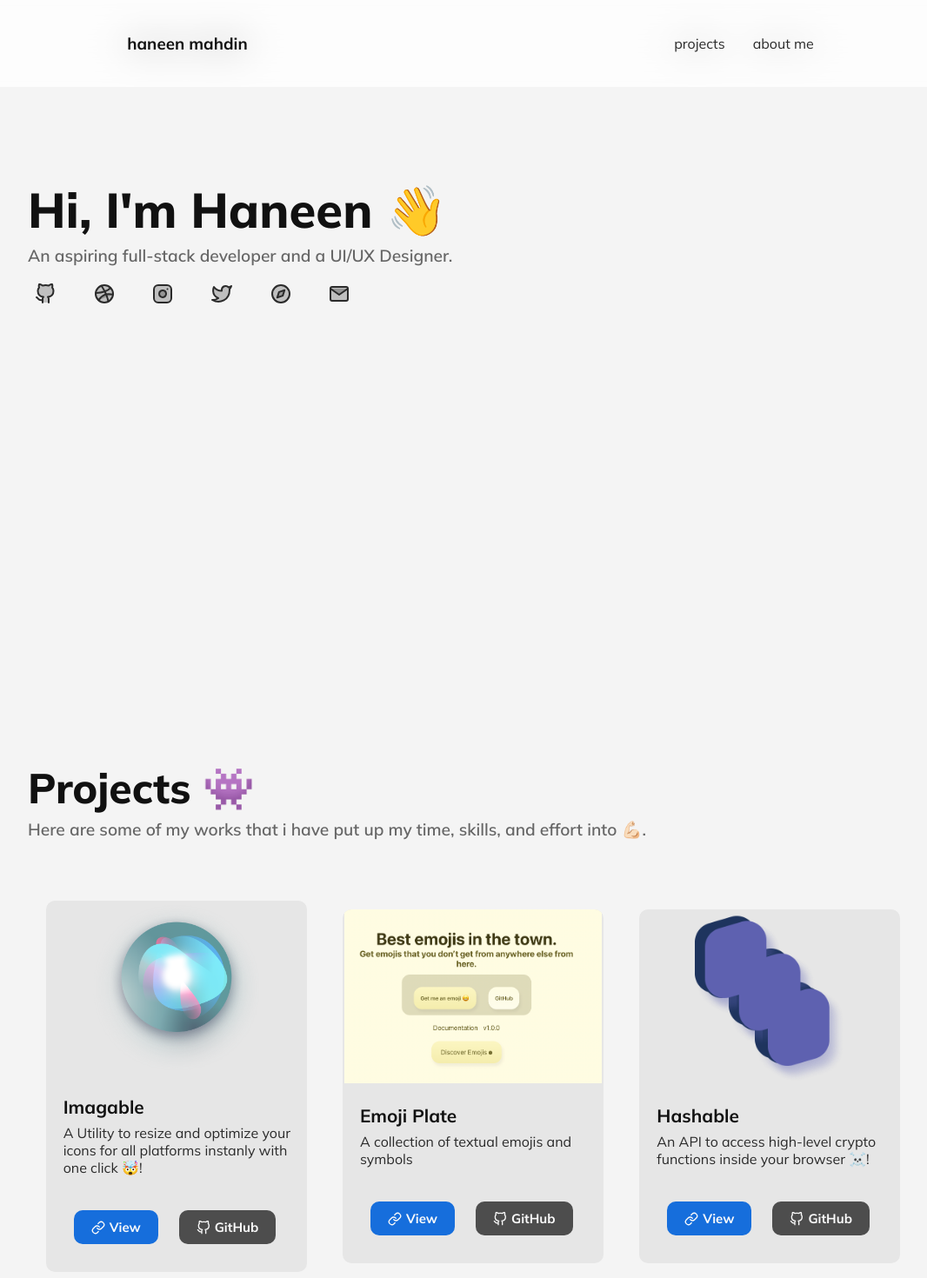
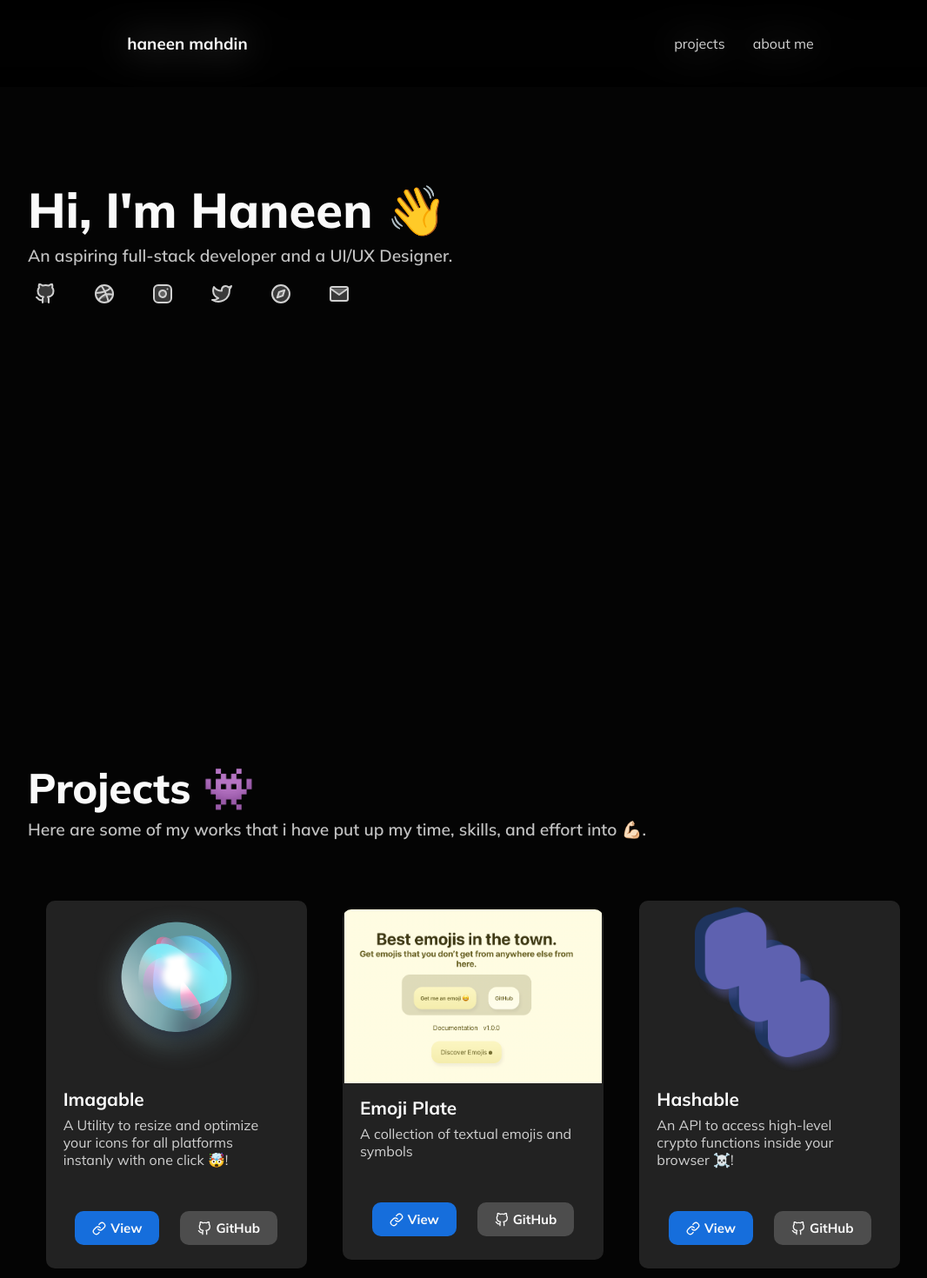
Before and after one commit to haneenmahd/haneenmahd.github.io, a React (Vite) app: page / in a window 1280 px wide. Shown: the top 1470 px of the page at 87% size, without its empty margins (96-1162 px from the left). Built offline with nearby package versions, Linux system fonts and the light colour scheme.

Commit message:
add support for `dark` and `light` themes

```diff
--- a/src/App.jsx
+++ b/src/App.jsx
@@ -1,9 +1,11 @@
+import { useState } from "react";
 import NavBar from "./components/NavBar";
 import Main from "./components/Main";
 import Projects from "./pages/Projects";
 import About from "./pages/About";
 import styled from "styled-components";
 import theme from "./theme/theme";
+import { useOutletContext } from "react-router-dom";
 
 const AppStyle = styled.div`
   min-height: 100vh;
@@ -19,13 +21,15 @@ const AppStyle = styled.div`
   }
 `;
 
-function App() {
+function App(props) {
+  const [theme] = useOutletContext();
+
   return (
-    <AppStyle theme="light">
-      <NavBar />
-      <Main />
-      <Projects showMoreLinks />
-      <About />
+    <AppStyle theme={theme}>
+      <NavBar theme={theme} />
+      <Main theme={theme} />
+      <Projects theme={theme} showMoreLinks />
+      <About theme={theme} />
     </AppStyle>
   );
 }
--- a/src/components/Main.jsx
+++ b/src/components/Main.jsx
@@ -30,16 +30,22 @@ const Intro = styled.div`
 `;
 
 export default class Main extends Component {
+  constructor(props) {
+    super(props);
+    this.props = props;
+  }
+
   render() {
+    const { props } = this;
     return (
-        <MainStyle>
-            <Intro>
-                <h2>Hi, I'm Haneen 👋</h2>
-                <h4>An aspiring full-stack developer and a UI/UX Designer.</h4>
+      <MainStyle theme={props.theme}>
+        <Intro theme={props.theme}>
+          <h2>Hi, I'm Haneen 👋</h2>
+          <h4>An aspiring full-stack developer and a UI/UX Designer.</h4>
 
-                <Links />
-            </Intro>
-        </MainStyle>
+          <Links theme={props.theme} />
+        </Intro>
+      </MainStyle>
     );
   }
 }
--- a/src/components/NavBar.jsx
+++ b/src/components/NavBar.jsx
@@ -32,8 +32,8 @@ export default class NavBar extends Component {
         <Logo theme={props.theme} />
 
         <div style={{ width: "auto", maxWidth: "100%" }}>
-          <NavLink to='/projects' text='projects' />
-          <NavLink to='/about' text='about me' />
+          <NavLink theme={props.theme} to="/projects" text="projects" />
+          <NavLink theme={props.theme} to="/about" text="about me" />
         </div>
       </Container>
     );
--- a/src/components/NavLink.jsx
+++ b/src/components/NavLink.jsx
@@ -37,12 +37,17 @@ const NavLinkStyle = styled(Link)`
  * @param {{
  *   to: string;
  *   text: string;
+ *   theme: "dark" | "light";
  * }} props
  * @returns
  */
 export default function NavLink(props) {
   return (
-    <NavLinkStyle to={props.to} aria-label={`Link to ${props.href} page`}>
+    <NavLinkStyle
+      theme={props.theme}
+      to={props.to}
+      aria-label={`Link to ${props.href} page`}
+    >
       {props.text}
     </NavLinkStyle>
   );
--- a/src/components/ProjectCard.jsx
+++ b/src/components/ProjectCard.jsx
@@ -1,9 +1,13 @@
 import React from 'react';
 import { GitHub, Link } from 'react-feather';
-import styled, { css } from 'styled-components';
+import styled from 'styled-components';
 import theme from '../theme/theme';
 
 const Card = styled.div`
+  display: flex;
+  flex-direction: column;
+  align-items: center;
+  justify-content: center;
   min-height: 300px;
   width: 300px;
   background: ${(props) =>
@@ -27,8 +31,8 @@ const Card = styled.div`
   }
 
   div {
-    margin: 20px 0;
-    padding: 0 0 0 20px;
+    margin: 10px 0;
+    padding: 5px 20px;
   }
 
   button {
@@ -105,17 +109,20 @@ const ProjectLinkButton = styled.a`
  *   description: string;
  *   projectLink: string;
  *   githubUrl: string;
+ *   theme: "dark" | "light";
  * }} props
  * @returns
  */
 export default function ProjectCard(props) {
   return (
-    <Card>
+    <Card theme={props.theme}>
       <img src={props.imgSource} alt="Preview Image" />
 
       <div>
-        <ProjectTitle>{props.title}</ProjectTitle>
-        <ProjectDescription>{props.description}</ProjectDescription>
+        <ProjectTitle theme={props.theme}>{props.title}</ProjectTitle>
+        <ProjectDescription theme={props.theme}>
+          {props.description}
+        </ProjectDescription>
       </div>
 
       <Actions>
--- a/src/main.jsx
+++ b/src/main.jsx
@@ -1,4 +1,4 @@
-import React, { useEffect } from 'react'
+import React, { useEffect, useState } from 'react'
 import ReactDOM from 'react-dom'
 import './index.css'
 import App from './App'
@@ -7,10 +7,12 @@ import NavBar from './components/NavBar'
 import About from './pages/About'
 import { BrowserRouter, Routes, Route, Outlet, useLocation } from 'react-router-dom'
 import smoothscroll from 'smoothscroll-polyfill'
+import _theme from './theme/theme'
 
 smoothscroll.polyfill();
 
 function RenderingApp() {
+  const [theme] = useState("dark");
   const location = useLocation();
 
   useEffect(() => {
@@ -19,12 +21,13 @@ function RenderingApp() {
 
   return (
     <div style={{
-      paddingTop: location.pathname !== "/" ? 85 : 0
+      paddingTop: location.pathname !== "/" ? 85 : 0,
+      backgroundColor: theme === "dark" ? _theme.dark.mainBg : _theme.light.mainBg
     }}>
-      <NavBar />
+      <NavBar theme={theme} />
 
       {/* React Router renderings */}
-      <Outlet />
+      <Outlet context={[theme]} />
     </div>
   );
 }
--- a/src/pages/About.jsx
+++ b/src/pages/About.jsx
@@ -1,3 +1,4 @@
+import { useOutletContext } from "react-router-dom";
 import styled, { keyframes } from "styled-components";
 import ProfileImage from "../assets/img/pfp.png";
 import Links from "../components/Links";
@@ -11,7 +12,10 @@ const Container = styled.div`
   min-height: 100vh;
   max-width: 100vw;
   padding: 50px 7%;
-  color: ${props => props.theme === "dark" ? theme.dark.textColor : theme.light.textColor};
+  background: ${(props) =>
+    props.theme === "dark" ? theme.dark.mainBg : theme.light.mainBg};
+  color: ${(props) =>
+    props.theme === "dark" ? theme.dark.textColor : theme.light.textColor};
 
   @media screen and (max-width: 800px) {
     flex-direction: column;
@@ -112,6 +116,7 @@ const InfoGroup = styled.aside`
 const Info = styled.div`
   text-align: left;
   max-width: 100%;
+  color: ${props => props.theme === "dark" ? theme.dark.textColor : theme.light.textColor};
 
   p {
     color: ${(props) =>
@@ -149,16 +154,18 @@ const Info = styled.div`
   }
 `;
 
-export default function About() {
+export default function About(props) {
+  const [theme] = useOutletContext();
+
   return (
-    <Container>
-      <Intro>
+    <Container theme={theme}>
+      <Intro theme={theme}>
         <h2>About Me</h2>
         <img src={ProfileImage} alt="My Pic" />
       </Intro>
 
       <InfoGroup>
-        <Info>
+        <Info theme={theme}>
           <h3>Intro</h3>
           <p>
             Hello, I am Haneen Mahdin, an 14 year-old aspiring Full-stack
@@ -166,7 +173,7 @@ export default function About() {
           </p>
         </Info>
 
-        <Info>
+        <Info theme={theme}>
           <h3>Journey</h3>
           <p>
             I was 12 years-old when i first got to code a cool website in HTML
@@ -183,7 +190,7 @@ export default function About() {
           </p>
         </Info>
 
-        <Info>
+        <Info theme={theme}>
           <h3>Technologies I use 🚀</h3>
           <ul>
             <li>HTML, CSS, Javascript</li>
@@ -196,7 +203,7 @@ export default function About() {
           </ul>
         </Info>
 
-        <Info>
+        <Info theme={theme}>
           <h3>Keep in touch 🥀</h3>
           <p>
             I love to get to know more people in this Tech Community and am
--- a/src/pages/Projects.jsx
+++ b/src/pages/Projects.jsx
@@ -8,14 +8,17 @@ import ProjectTypeInstall from '../assets/img/npm-logo.png';
 import ProjectAppleColors from "../assets/img/apple-colors.jpeg";
 import ProjectBlobby from '../assets/img/python-icon.png';
 import CommonLink from '../components/CommonLink';
-import { Link } from 'react-router-dom';
+import { Link, useOutletContext } from 'react-router-dom';
 import theme from '../theme/theme';
 
 const Container = styled.article`
   min-height: 100vh;
   max-width: 100vw;
   padding: 50px 10%;
-    color: ${props => props.theme === "dark" ? theme.dark.textColor : theme.light.textColor};
+  background: ${(props) =>
+    props.theme === "dark" ? theme.dark.mainBg : theme.light.mainBg};
+  color: ${(props) =>
+    props.theme === "dark" ? theme.dark.textColor : theme.light.textColor};
 `;
 
 const Intro = styled.div`
@@ -28,11 +31,14 @@ const Intro = styled.div`
   h2 {
     font-size: 300%;
     font-weight: 800;
+    color: ${(props) =>
+      props.theme === "dark" ? theme.dark.textColor : theme.light.textColor};
   }
 
   h4 {
     font-size: 120%;
-        color: ${props => props.theme === "dark" ? theme.dark.lightText : theme.light.lightText};
+    color: ${(props) =>
+      props.theme === "dark" ? theme.dark.lightText : theme.light.lightText};
     font-weight: 600;
   }
 `;
@@ -59,9 +65,13 @@ const AllProjectsLink = styled(Link)`
 `;
 
 export default function Projects(props) {
+  const [theme] = useOutletContext();
+
+  console.log(theme);
+
   return (
-    <Container>
-      <Intro>
+    <Container theme={theme}>
+      <Intro theme={theme}>
         <h2>Projects 👾</h2>
         <h4>
           Here are some of my works that i have put up my time, skills, and
@@ -71,6 +81,7 @@ export default function Projects(props) {
 
       <ProjectContainer>
         <ProjectCard
+          theme={theme}
           title="Imagable"
           description="A Utility to resize and optimize your icons for all platforms instanly with one click 🤯!"
           imgSource={ProjectImagable}
@@ -78,6 +89,7 @@ export default function Projects(props) {
           githubUrl="https://github.com/imagable/imagable"
         />
         <ProjectCard
+          theme={theme}
           title="Emoji Plate"
           description="A collection of textual emojis and symbols"
           imgSource={ProjectEmojiPlate}
@@ -85,6 +97,7 @@ export default function Projects(props) {
           githubUrl="https://github.com/emoji-plate/client"
         />
         <ProjectCard
+          theme={theme}
           title="Hashable"
           description="An API to access high-level crypto functions inside your browser ☠️!"
           imgSource={ProjectHashable}
@@ -94,6 +107,7 @@ export default function Projects(props) {
         {props.showMoreLinks || (
           <>
             <ProjectCard
+              theme={theme}
               title="typeinstall"
               description="Automatically installs types for your typescript project"
               imgSource={ProjectTypeInstall}
@@ -101,6 +115,7 @@ export default function Projects(props) {
               githubUrl="https://github.com/haneenmahd/typeinstall"
             />
             <ProjectCard
+              theme={theme}
               title="apple-colors"
               description="A Package for using Colors in your User Interace with colors used by apple🍎"
               imgSource={ProjectAppleColors}
@@ -108,6 +123,7 @@ export default function Projects(props) {
               githubUrl="https://github.com/haneenmahd/typeinstall"
             />
             <ProjectCard
+              theme={theme}
               title="blobby"
               description="Convert Image Files into Supported Pdf Format"
               imgSource={ProjectBlobby}
```
Also changed, not shown: src/components/Product.jsx (+9 -2 lines). Lines whose indentation alone changed are shown as unchanged.
